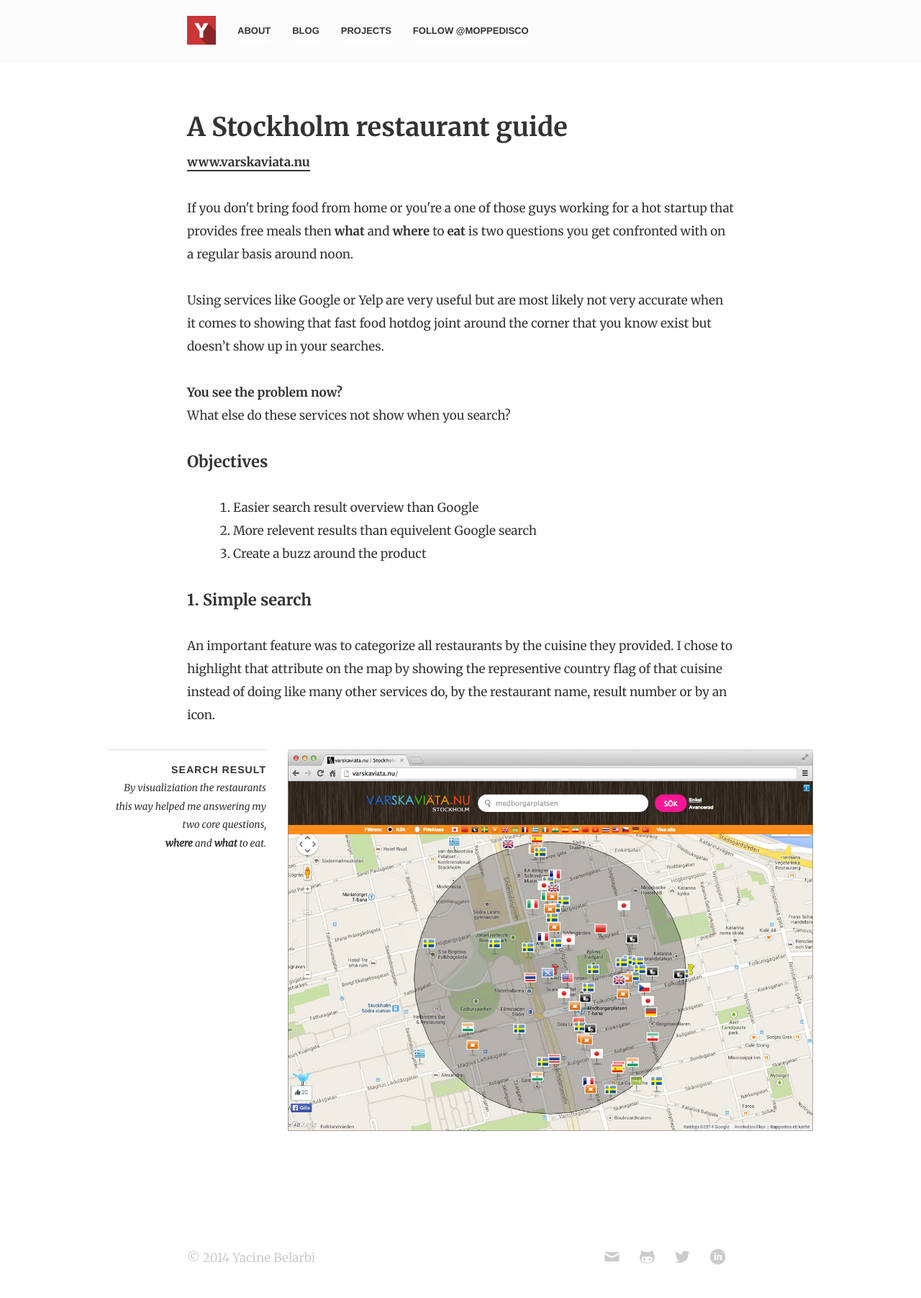
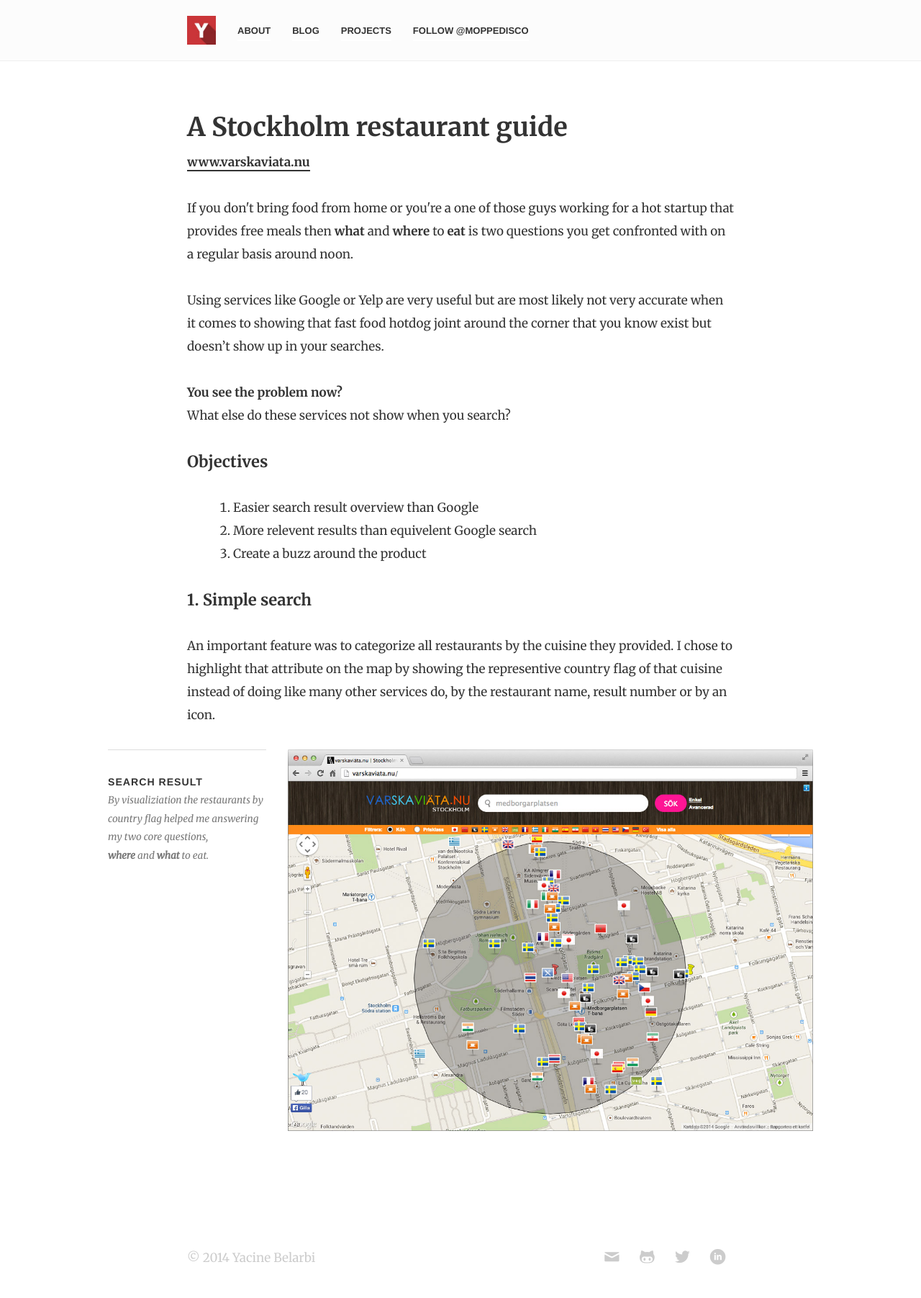
Before and after one commit to moppedisco/blog, a Jekyll site: the page built from projects/varskaviata/index.html, in a window 1280 px wide. Shown: the whole page at 72% size. Built offline with Jekyll 4.4.1, drawn with Linux system fonts in a browser that asks for light colours; Markdown is read by kramdown in place of the engine named in the settings; comment, search, counter and statistics services are not loaded.

Commit message:
sidebar spacing

```diff
--- a/css/style.css
+++ b/css/style.css
@@ -1603,11 +1603,11 @@
   text-align: center;
   font-style: italic;
   border-top: 1px solid #ddd;
-  padding-top: 15px;
+  padding-top: 32px;
 }
 @media (min-width: 1000px) {
   .fullWidth__outside {
-    text-align: right;
+    text-align: left;
     float: left;
     margin-left: -110px;
     margin-right: 30px;
@@ -1616,6 +1616,7 @@
 }
 .fullWidth__outside p {
   font-size: 80%;
+  color: #777;
 }
 .fullWidth__inner {
   display: table-cell;
--- a/css/style.less
+++ b/css/style.less
@@ -117,10 +117,10 @@
 	font-style: italic;
 
 	border-top: 1px solid #ddd;
-	padding-top: 15px;
+	padding-top: @base-spacing-unit*1px;
 
 	@media (min-width: 1000px) {
-		text-align: right;
+		text-align: left;
 		float: left;
 		margin-left: -110px;
 		margin-right: 30px;
@@ -130,7 +130,7 @@
 	}
 }
 
-.fullWidth__outside p { font-size: 80%; }
+.fullWidth__outside p { font-size: 80%; color: #777; }
 
 .fullWidth__inner {
 	display: table-cell;
--- a/projects/varskaviata/index.html
+++ b/projects/varskaviata/index.html
@@ -23,7 +23,7 @@
 		<div class="fullWidth">
 			<div class="fullWidth__outside">
 				<h3>search result</h3>
-				<p>By visualiziation the restaurants this way helped me answering my two core questions,<br> <b>where</b> and <b>what</b> to eat. </p>
+				<p>By visualiziation the restaurants by country flag helped me answering my two core questions,<br> <b>where</b> and <b>what</b> to eat. </p>
 			</div>
 			<div class="fullWidth__inner">
 				<img src="/images/varskaviata-screenshot.png" class="img-resp" alt="">
```
